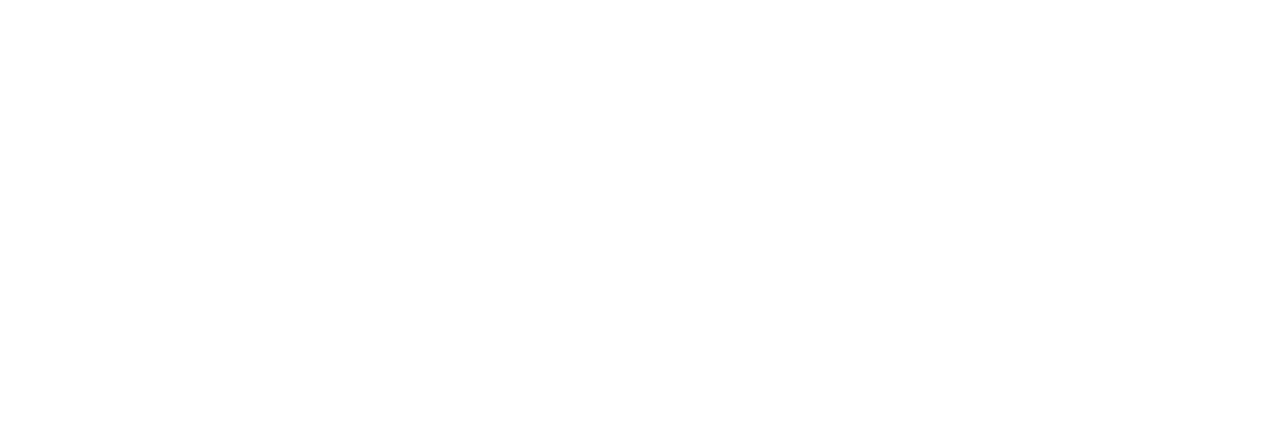
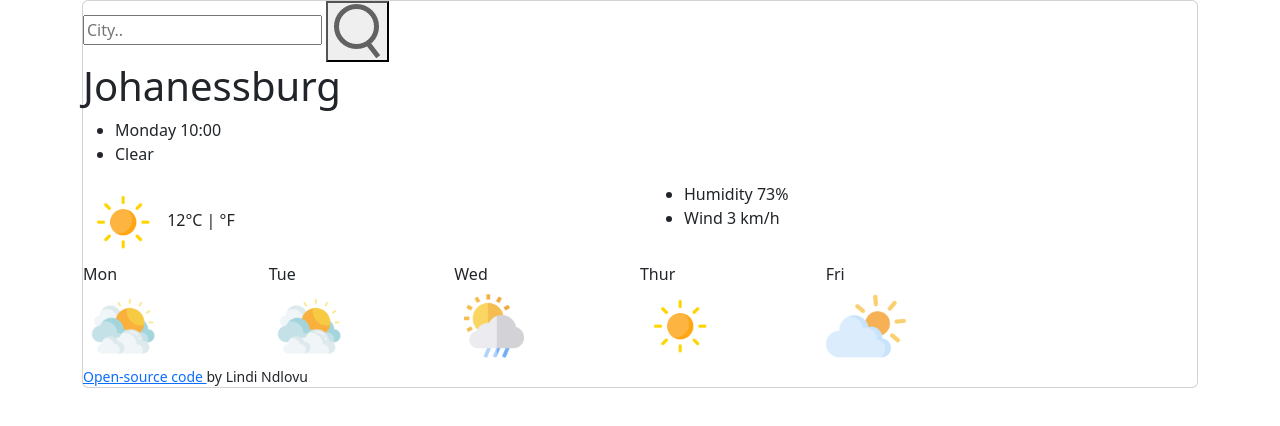
Before and after one commit to NdlovuLindi/Vanilla-Weather-App, a plain HTML site: page index.html in a window 1280 px wide. Drawn offline with nearby package versions, Linux system fonts and the light colour scheme.

Commit message:
Added HTML structure

```diff
--- a/index.html
+++ b/index.html
@@ -14,6 +14,64 @@
   </head>
   <body>
     <div class="container">
+      <div class="card">
+        <div class="search">
+          <input type="text" placeholder="City.." />
+          <button><img src="images/search.png" /></button>
+        </div>
+        <h1>Johanessburg</h1>
+        <ul>
+          <li>Monday 10:00</li>
+          <li>Clear</li>
+        </ul>
+        <div class="row">
+          <div class="col-6">
+            <img src="images/clear.png" alt="Clear" height="80px" />
+            12°C | °F
+          </div>
+          <div class="col-6">
+            <ul>
+              <li>Humidity 73%</li>
+              <li>Wind 3 km/h</li>
+            </ul>
+          </div>
+
+          <div class="row" id="Days">
+            <div class="col-2">
+              Mon
+              <br />
+              <img src="images/clouds.png" alt="clouds" height="80px" />
+            </div>
+            <div class="col-2">
+              Tue
+              <br />
+              <img src="images/clouds.png" alt="rain" height="80px" />
+            </div>
+            <div class="col-2">
+              Wed
+              <br />
+              <img src="images/drizzle.png" alt="drizzle" height="80px" />
+            </div>
+            <div class="col-2">
+              Thur
+              <br />
+              <img src="images/clear.png" alt="clear" height="80px" />
+            </div>
+            <div class="col-2">
+              Fri
+              <br />
+              <img src="images/mist.png" alt="mist" height="80px" />
+            </div>
+          </div>
+        </div>
+        <small>
+          <a
+            href="https://github.com/NdlovuLindi/Vanilla-Weather-App.git"
+            target="_blank"
+            >Open-source code </a
+          >by Lindi Ndlovu
+        </small>
+      </div>
       <script src="src/script.js"></script>
     </div>
   </body>
```
